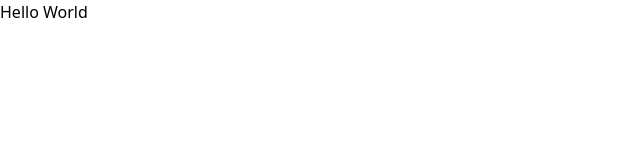
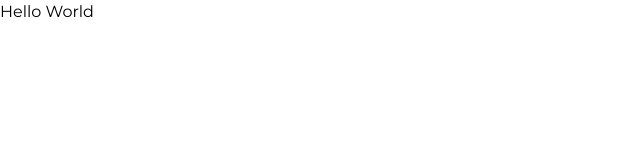
Before and after one commit to devLucasAquino/social-network, a React (Vite) app: page / in a window 1280 px wide. Shown: the top 160 px of the page, without its empty margins (0-640 px from the left). Built offline with nearby package versions, Linux system fonts and the light colour scheme.

Commit message:
style: apply default style on application

```diff
--- a/src/index.css
+++ b/src/index.css
@@ -1,3 +1,13 @@
+@import url('https://fonts.googleapis.com/css2?family=Inter:wght@100..900&family=Montserrat:ital,wght@0,100..900;1,100..900&display=swap');
 @tailwind base;
 @tailwind components;
 @tailwind utilities;
+
+* {
+  margin: 0;
+  padding: 0;
+  min-width: 0;
+  font-family: 'Montserrat', 'Inter', sans-serif;
+  box-sizing: border-box;
+  scrollbar-color: #E30613;
+}
```
